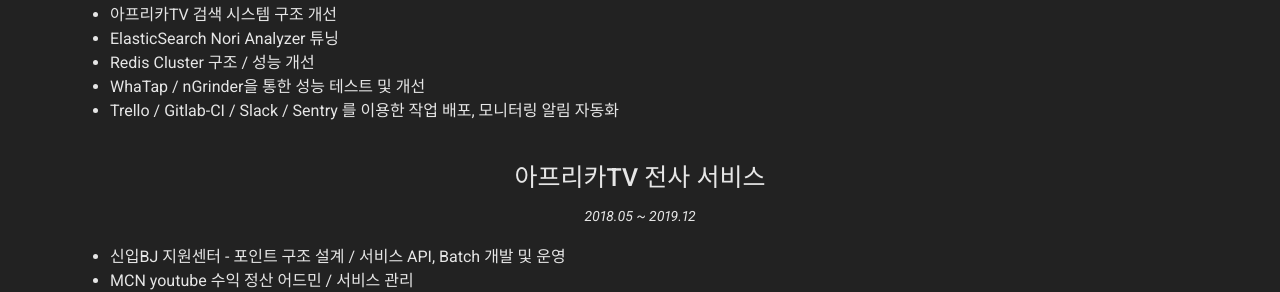
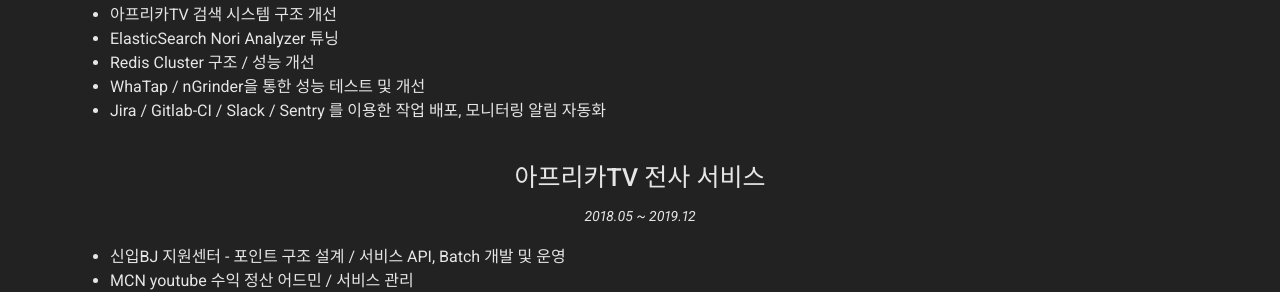
Before and after one commit to JinHyukParkk/JinHyukParkk.github.io, a Jekyll site: the page built from index.md, in a window 1280 px wide. Shown: the part 760-1052 px from the top of the page. Built offline with Jekyll 4.4.1, drawn with Linux system fonts in a browser that asks for light colours; nearby versions of some CDN libraries.

Commit message:
add jira

```diff
--- a/_config.yml
+++ b/_config.yml
@@ -72,7 +72,7 @@ content:
           * ElasticSearch Nori Analyzer 튜닝
           * Redis Cluster 구조 / 성능 개선
           * WhaTap / nGrinder을 통한 성능 테스트 및 개선
-          * Trello / Gitlab-CI / Slack / Sentry 를 이용한 작업 배포, 모니터링 알림 자동화
+          * Jira / Gitlab-CI / Slack / Sentry 를 이용한 작업 배포, 모니터링 알림 자동화
 
       - layout: top-middle
         title: 아프리카TV 전사 서비스
```
